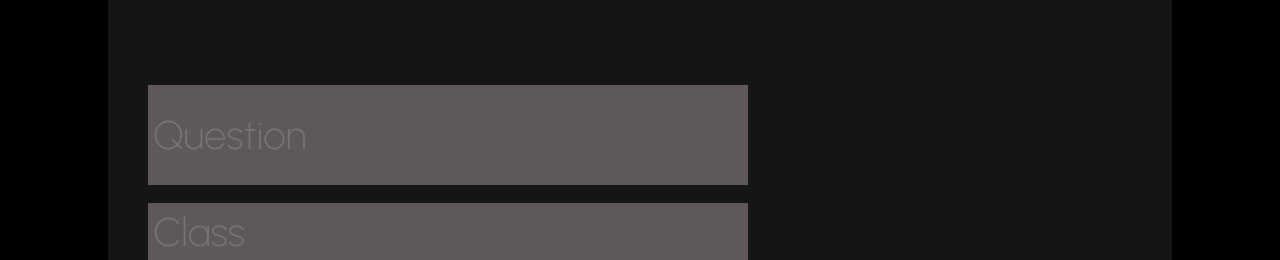
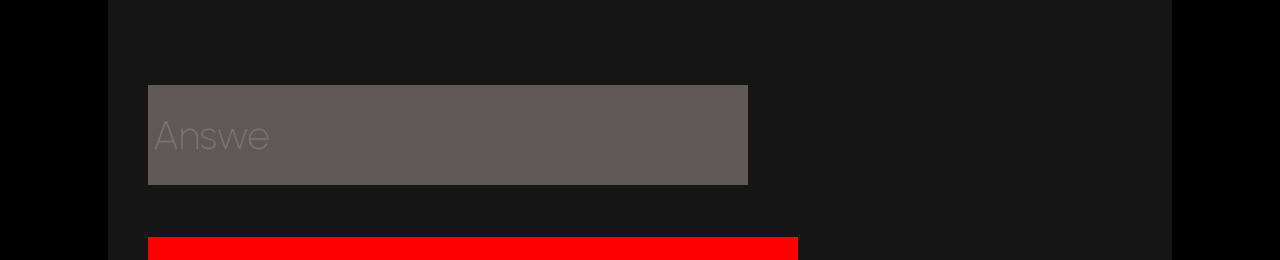
Before and after one commit to Supreme-Drip-Lord/EduTron, a plain HTML site: page Untitled-1.html in a window 1280 px wide. Shown: the part 522-782 px from the top of the page. Drawn offline with nearby package versions, Linux system fonts and the light colour scheme; a web font is replaced by a local one.

Commit message:
Add files via upload

```diff
--- a/Untitled-1.html
+++ b/Untitled-1.html
@@ -107,9 +107,7 @@
                 Answer
             </h1>
             <form action="">
-                <input type="text" placeholder="Question" id="qna" required>
-                <br><br>
-                <Input type="number" placeholder="Class" max="12">
+                <input type="text" placeholder="Answe" id="qna" required>
                 <br><br><br>
                 </form>
                 <div id="summit">
```
